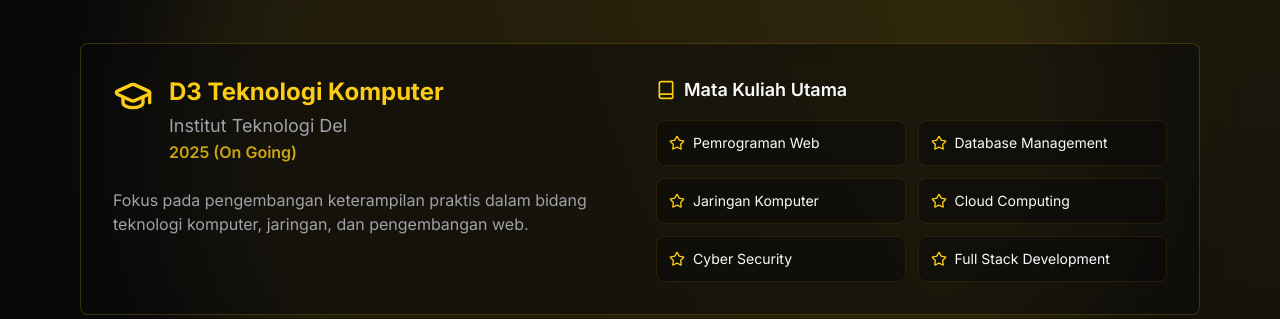
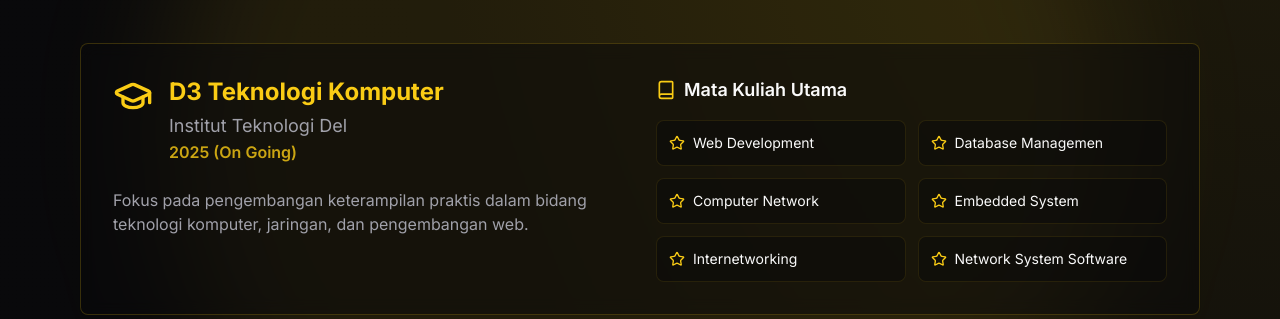
Before and after one commit to Refael-pangaribuan17/Portfolio, a React (Vite) app: page / in a window 1280 px wide. Shown: the part 2680-2999 px from the top of the page. Built offline with nearby package versions, Linux system fonts and the light colour scheme.

Commit message:
Update PrestasiAkademikSection.tsx

```diff
--- a/src/components/PrestasiAkademikSection.tsx
+++ b/src/components/PrestasiAkademikSection.tsx
@@ -7,12 +7,12 @@ const ACADEMIC = {
   year: "2025 (On Going)",
   description: "Fokus pada pengembangan keterampilan praktis dalam bidang teknologi komputer, jaringan, dan pengembangan web.",
   courses: [
-    "Pemrograman Web",
-    "Database Management",
-    "Jaringan Komputer",
-    "Cloud Computing",
-    "Cyber Security",
-    "Full Stack Development"
+    "Web Development",
+    "Database Managemen",
+    "Computer Network",
+    "Embedded System",
+    "Internetworking",
+    "Network System Software"
   ],
   icon: <GraduationCap className="w-10 h-10 text-yellow-400" />,
 };
```
